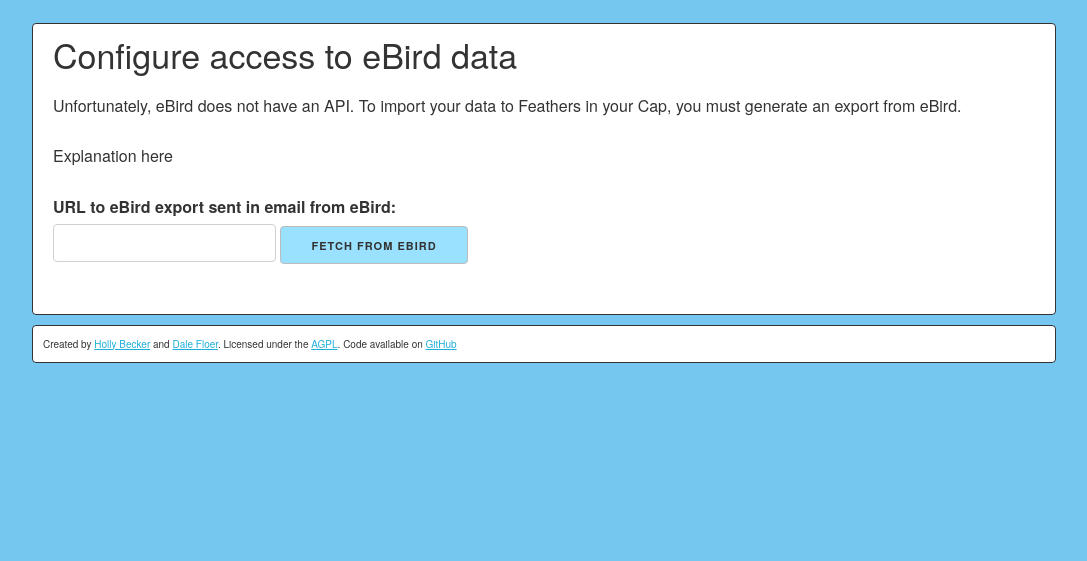
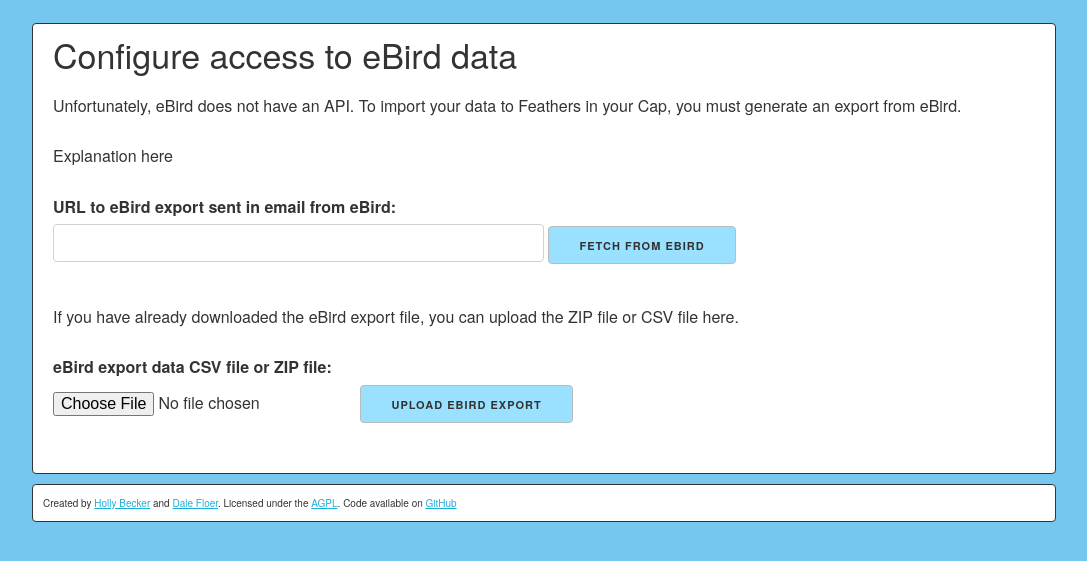
Before and after one commit to Hwesta/feathers-in-your-cap, a Django app: a page that uses user_data/templates/user_data/configure_ebird.html in a window 1280 px wide. Shown: the part 67-628 px from the top of the page, without its empty margins (96-1183 px from the left). Run offline with Django 3.2, Linux system fonts and the light colour scheme; the visitor is signed in with stand-in values (Sample User, id 1); parts of the project's set-up code (start-up, migrations or seed data) failed here and were passed over.

Commit message:
Allow URL or file upload of data

```diff
--- a/user_data/templates/user_data/configure_ebird.html
+++ b/user_data/templates/user_data/configure_ebird.html
@@ -13,8 +13,16 @@
 
 <form action="{% url 'configure_ebird' %}" method="post">
     {% csrf_token %}
-    {{ form }}
-    <input type="submit" value="Fetch from eBird" />
+    {{ url_form }}
+    <input type="submit" name='url' value="Fetch from eBird" />
+</form>
+
+<p>If you have already downloaded the eBird export file, you can upload the ZIP file or CSV file here.</p>
+
+<form action="{% url 'configure_ebird' %}" method="post">
+    {% csrf_token %}
+    {{ file_form }}
+    <input type="submit" name='file' value="Upload eBird export" />
 </form>
 
 {% endblock %}
--- a/user_data/views.py
+++ b/user_data/views.py
@@ -17,29 +17,42 @@ from achievements.models import Achievement, AchievementProgress
 from achievements import calculate
 
 class UploadFileForm(forms.Form):
-    ebirdzip = forms.FileField(label='eBird personal data CSV or ZIP')
+    ebirdzip = forms.FileField(label='eBird export data CSV file or ZIP file')
 
 class UploadURLForm(forms.Form):
-    ebirdurl = forms.URLField(label='URL to eBird export sent in email from eBird')
+    ebirdurl = forms.URLField(
+        label='URL to eBird export sent in email from eBird',
+        widget=forms.TextInput(attrs={'style': 'width: 50%'})
+    )
 
 
 @login_required
 def configure_ebird(request):
+    url_form = UploadURLForm(request.POST or None)
+    file_form = UploadFileForm(request.POST or None)
     if request.method == 'POST':
-        form = UploadURLForm(request.POST)
-        if form.is_valid():
-            response = requests.get(form.cleaned_data['ebirdurl'])
-            stream = io.BytesIO(response.content)
-
-            zfile = zipfile.ZipFile(stream)
-            filestream = zfile.open('MyEBirdData.csv')
+        if url_form.is_valid() or file_form.is_valid():
+            if url_form.is_valid():
+                response = requests.get(url_form.cleaned_data['ebirdurl'])
+                stream = io.BytesIO(response.content)
+                zfile = zipfile.ZipFile(stream)
+                filestream = zfile.open('MyEBirdData.csv')
+            elif file_form.is_valid():
+                uploaded_file = request.FILES['ebirdzip']
+                if uploaded_file.name.endswith('.zip'):
+                    zfile = zipfile.ZipFile(uploaded_file)
+                    filestream = zfile.open('MyEBirdData.csv')
+                elif uploaded_file.name.endswith('.csv'):
+                    filestream = uploaded_file
+                else:
+                    raise TypeError('Must be zip or csv file')
 
             stringify = io.TextIOWrapper(filestream)  # Open as str not bytes
             parse_filestream(stringify, request.user)
             return HttpResponseRedirect(reverse('progress_list'))
-    else:
-        form = UploadURLForm()
-    return render(request, 'user_data/configure_ebird.html', {'form': form})
+
+    return render(request, 'user_data/configure_ebird.html',
+        {'url_form': url_form, 'file_form': file_form})
 
 @login_required
 def upload(request):
```
